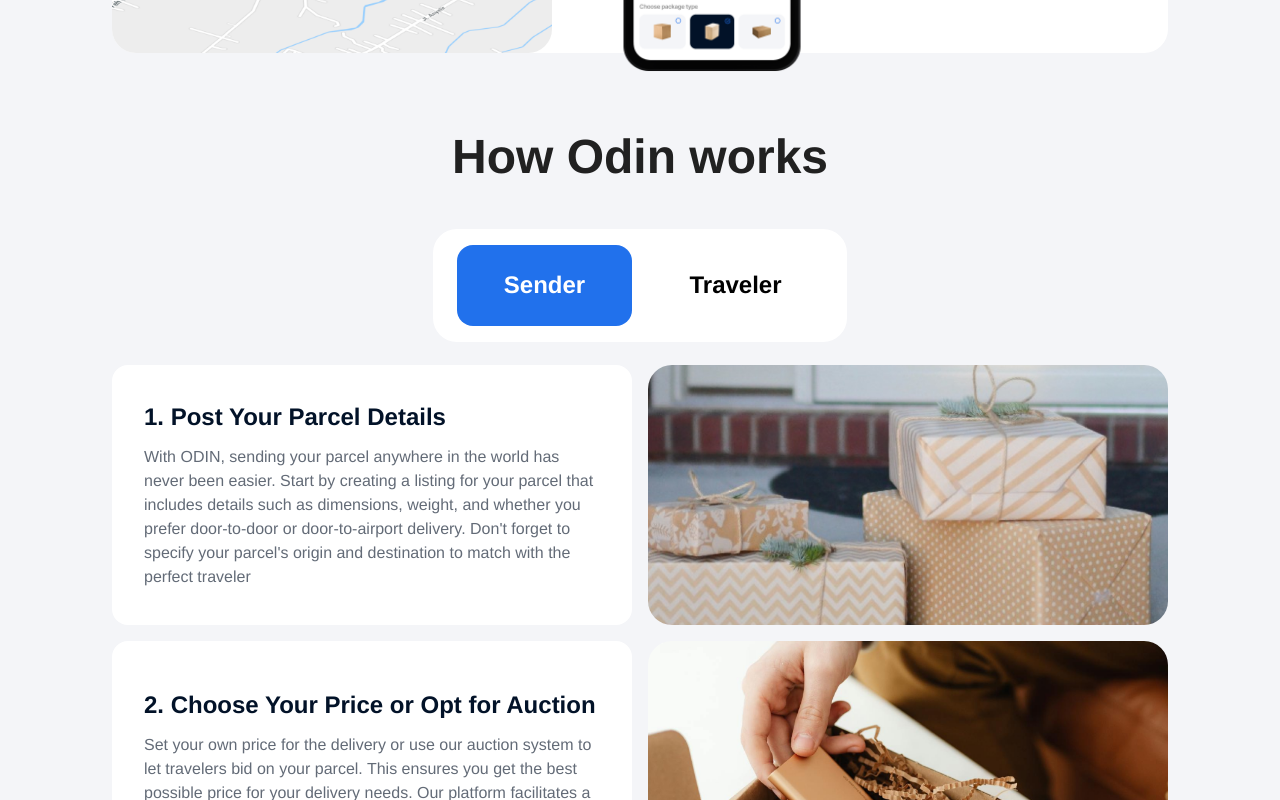
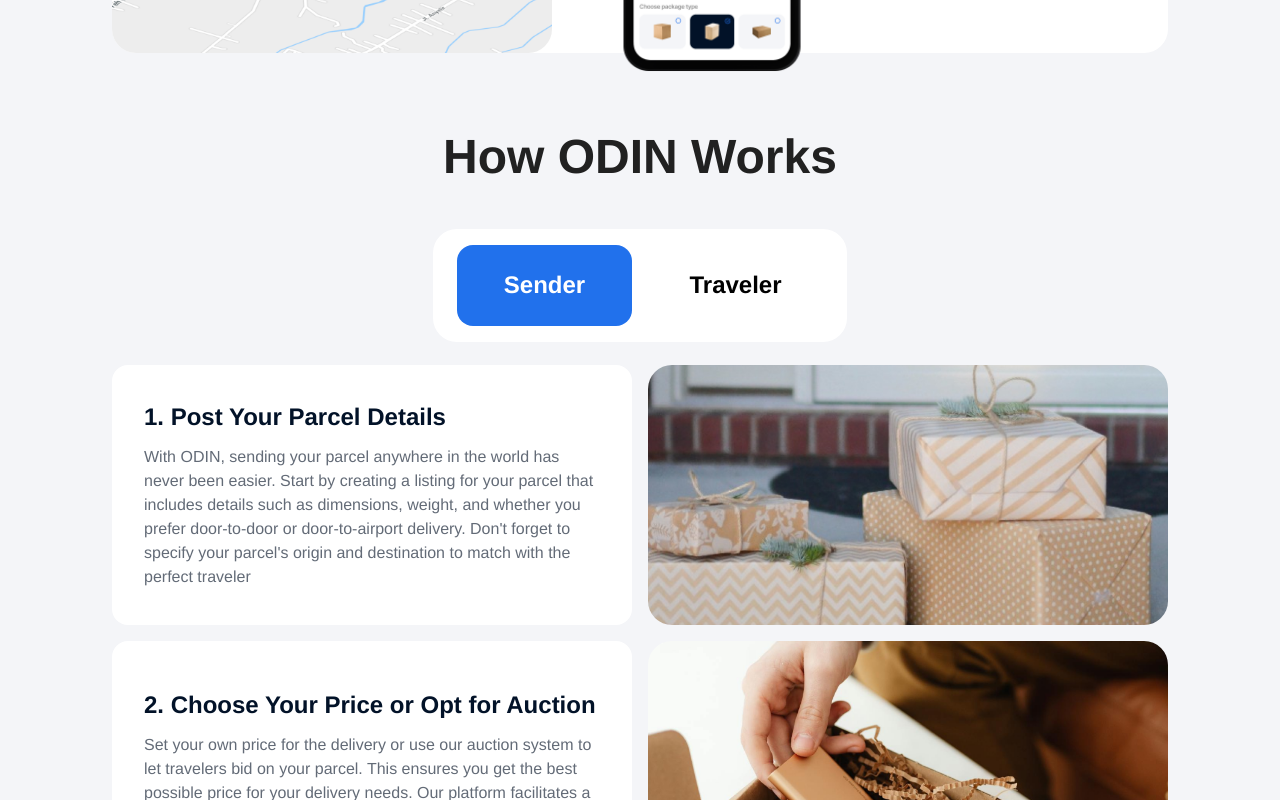
Before and after one commit to GeorgeShalamberidze/ODIN, a React (Vite) app: page / in a window 1280 px wide. Shown: the part 1020-1820 px from the top of the page. Built offline with nearby package versions, Linux system fonts and the light colour scheme.

Commit message:
fix typography

```diff
--- a/src/components/Footer/index.tsx
+++ b/src/components/Footer/index.tsx
@@ -2,8 +2,10 @@
 import OdinWhiteLogo from "@/assets/logos/odin-white-logo.png";
 import { headerItems } from "@/constants/headerItems";
 import { Fade } from "react-awesome-reveal";
+import { useTranslation } from "react-i18next";
 
 const Footer = () => {
+  const { t } = useTranslation();
   return (
     <div
       className="w-full bg-[#021228] text-[#9FA7B6] text-base px-4 md:px-14 lg:px-28"
@@ -35,7 +37,7 @@
                   key={item.id}
                 >
                   <div className="cursor-pointer hover:opacity-65">
-                    <p>{item.name}</p>
+                    <p>{t(item.name)}</p>
                   </div>
                 </a>
               ))}
--- a/src/components/HowOdinWorks/index.tsx
+++ b/src/components/HowOdinWorks/index.tsx
@@ -2,15 +2,16 @@
 import HowOdinWorksContent from "./odinWorkContent";
 import { senderItems, travelerItems } from "@/constants/odinWorkItems";
 import { Fade } from "react-awesome-reveal";
+import { useTranslation } from "react-i18next";
 const HowOdinWorks = () => {
   const [clientPicked, setCliendPicked] = useState<string>("sender");
-
+  const { t } = useTranslation();
   return (
     <div className="mb-24 relative" id="howOdinWorks">
       <Fade triggerOnce className="w-full" duration={800}>
         <div className="flex items-center justify-center text-center mb-12">
           <h1 className="text-4xl md:text-5xl text-[#212121]">
-            How Odin works
+            {t("howOdinWorks")}
           </h1>
         </div>
 
--- a/src/lang/en.json
+++ b/src/lang/en.json
@@ -17,7 +17,7 @@
   "benefitsTextOne": "Senders can save on expensive international shipping fees, while travelers can earn extra money by utilizing their unused luggage space.",
   "benefitsTextTwo": "Utilizes existing travel routes, reducing the need for additional transportation methods and lowering carbon emissions.",
   "benefitsTextThree": "Provides a convenient and flexible alternative to traditional courier services, especially for items that are time-sensitive or require special handling.",
-  "howOdinWorks": "How Odin Works",
+  "howOdinWorks": "How ODIN Works",
   "keyFeatures": "Key Features",
   "trustAndSecurity": "Trust & Security"
 }
--- a/src/lang/ka.json
+++ b/src/lang/ka.json
@@ -17,7 +17,7 @@
   "benefitsTextOne": "გამგზავნებს შეუძლიათ დაზოგონ ძვირადღირებული საერთაშორისო გადაზიდვის საფასური, ხოლო მოგზაურებს შეუძლიათ დამატებითი ფულის გამომუშავება მათი გამოუყენებელი ბარგის სივრცის გამოყენებით",
   "benefitsTextTwo": "იყენებს არსებულ სამგზავრო მარშრუტებს, ამცირებს ტრანსპორტირების დამატებითი მეთოდების საჭიროებას და ამცირებს ნახშირბადის ემისიას",
   "benefitsTextThree": "გთავაზობთ მოსახერხებელ და მოქნილ ალტერნატივას ტრადიციული საკურიერო სერვისებისთვის, განსაკუთრებით იმ ნივთებისთვის, რომლებიც დროზე მგრძნობიარეა ან საჭიროებს სპეციალურ დამუშავებას",
-  "howOdinWorks": "How Odin Works",
-  "keyFeatures": "Key Features",
+  "howOdinWorks": "როგორ მუშაობს ოდინი",
+  "keyFeatures": "ძირითადი მახასიათებლები",
   "trustAndSecurity": "Trust & Security"
 }
```
